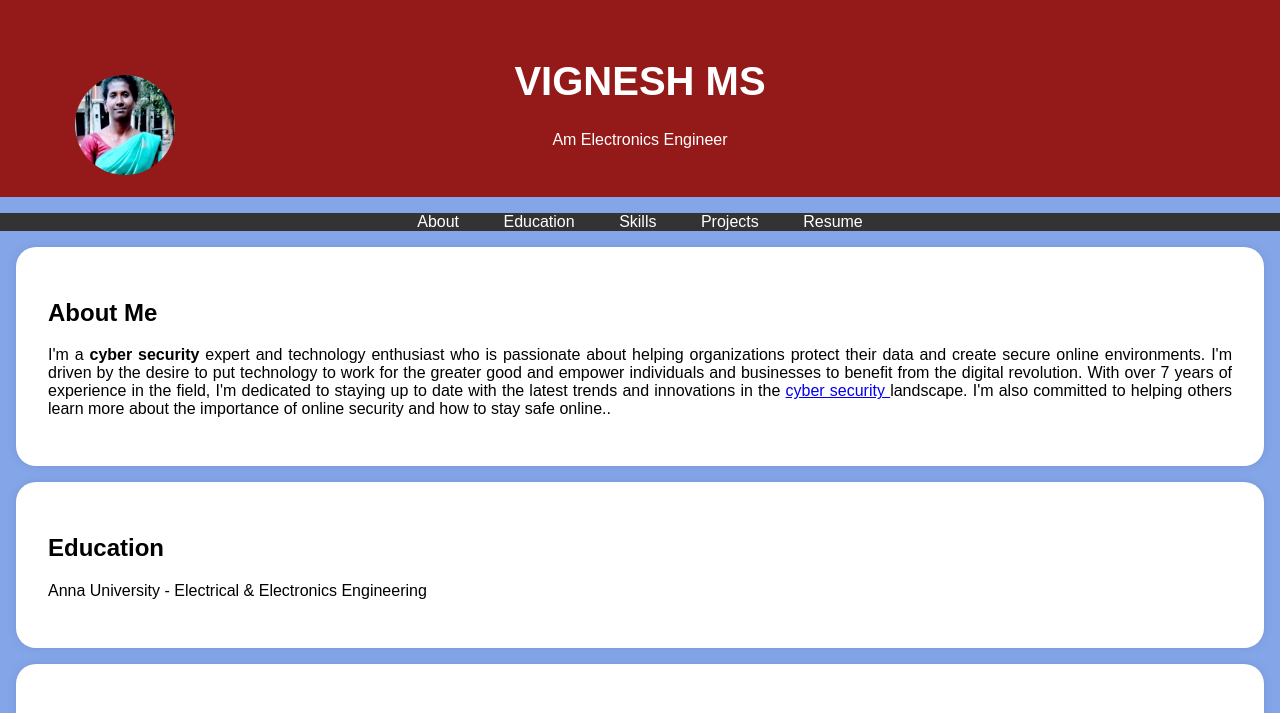
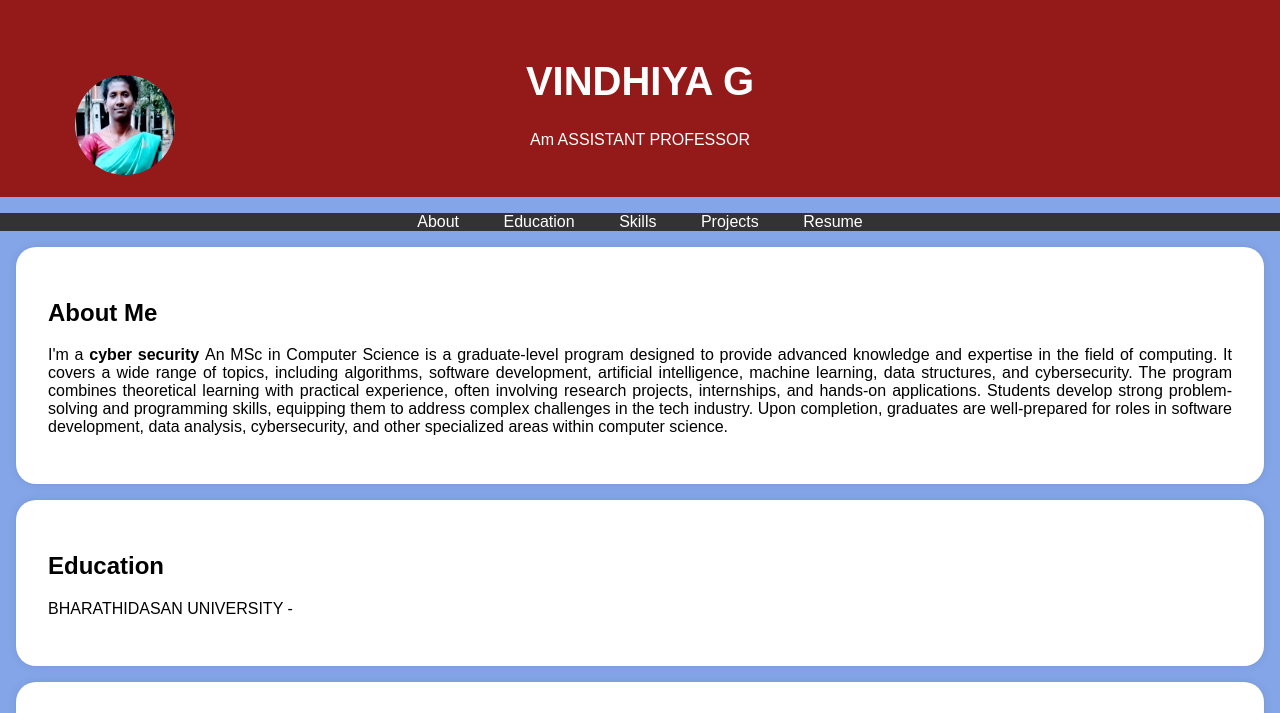
Before and after one commit to vindhiya1/project, a plain HTML site: page index.html in a window 1280 px wide. Shown: the top 713 px of the page. Drawn offline with Linux system fonts and the light colour scheme.

Commit message:
Update index.html

```diff
--- a/index.html
+++ b/index.html
@@ -96,8 +96,8 @@
         <div class="header-content">
             <!-- Add your profile picture here -->
             <img src="https://github.com/vindhiya1/project/blob/a93d1b4b41f1e70a2d3bbbb445547771526b965f/pic.jpg" alt="Your Profile Picture" class="profile-picture">
-            <h1>VIGNESH MS</h1>
-            <p>Am Electronics Engineer</p>
+            <h1>VINDHIYA G </h1>
+            <p>Am ASSISTANT PROFESSOR </p>
         </div>
     </header>
 
@@ -115,14 +115,17 @@
     <section id="about">
         <div class="section-content">
             <h2>About Me</h2>
-            <p>I'm a <b>cyber security </b>expert and technology enthusiast who is passionate about helping organizations protect their data and create secure online environments. I'm driven by the desire to put technology to work for the greater good and empower individuals and businesses to benefit from the digital revolution. With over 7 years of experience in the field, I'm dedicated to staying up to date with the latest trends and innovations in the <a href="https://techtrainer20.github.io/git_con2/" traget="_target">cyber security </a> landscape. I'm also committed to helping others learn more about the importance of online security and how to stay safe online..</p>
+            <p>I'm a <b>cyber security </b>An MSc in Computer Science is a graduate-level program designed to provide advanced knowledge and expertise in the field of computing. It covers a wide range of topics, including algorithms, software development, artificial intelligence, machine learning, data structures, and cybersecurity. The program combines theoretical learning with practical experience, often involving research projects, internships, and hands-on applications. Students develop strong problem-solving and programming skills, equipping them to address complex challenges in the tech industry. Upon completion, graduates are well-prepared for roles in software development, data analysis, cybersecurity, and other specialized areas within computer science.
+
+
+</p>
         </div>
     </section>
 
     <section id="education">
         <div class="section-content">
             <h2>Education</h2>
-            <p>Anna University  - Electrical & Electronics Engineering</p>
+            <p>BHARATHIDASAN UNIVERSITY - </p>
 
 
         </div>
```
